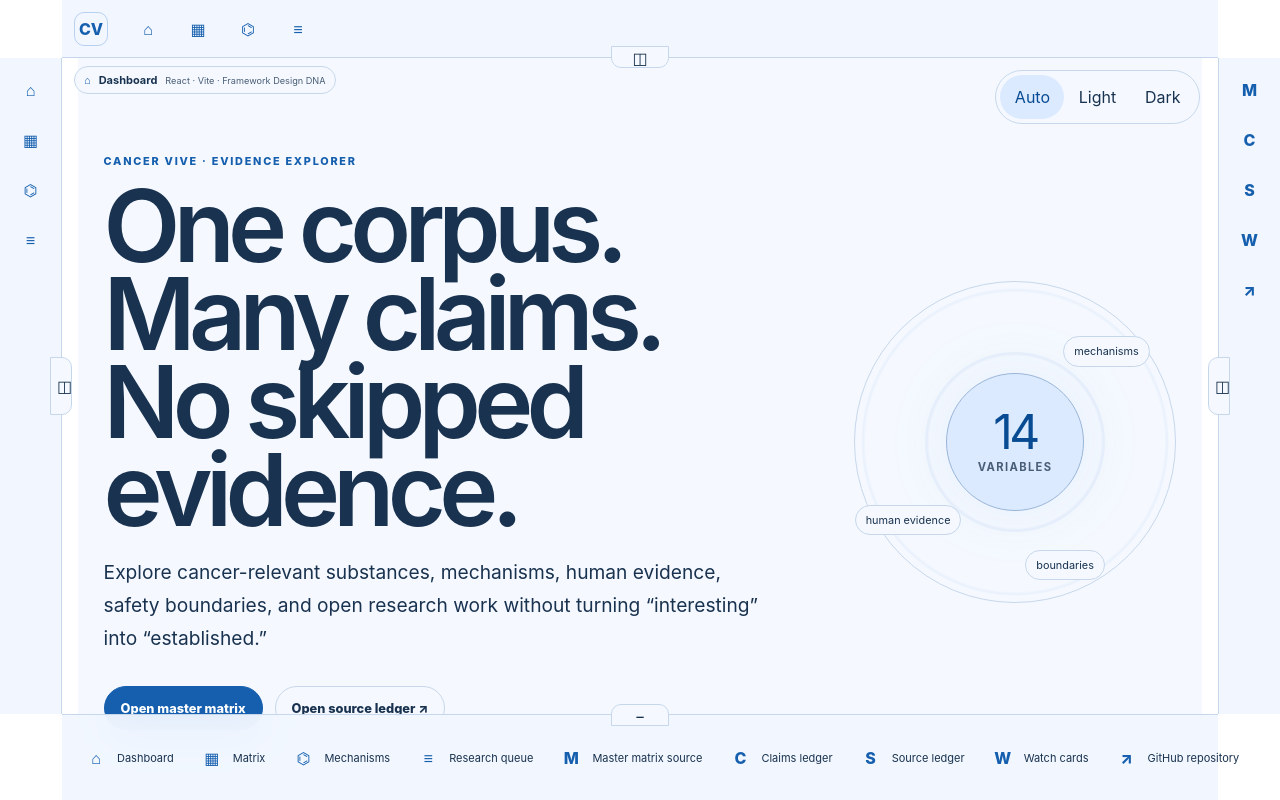
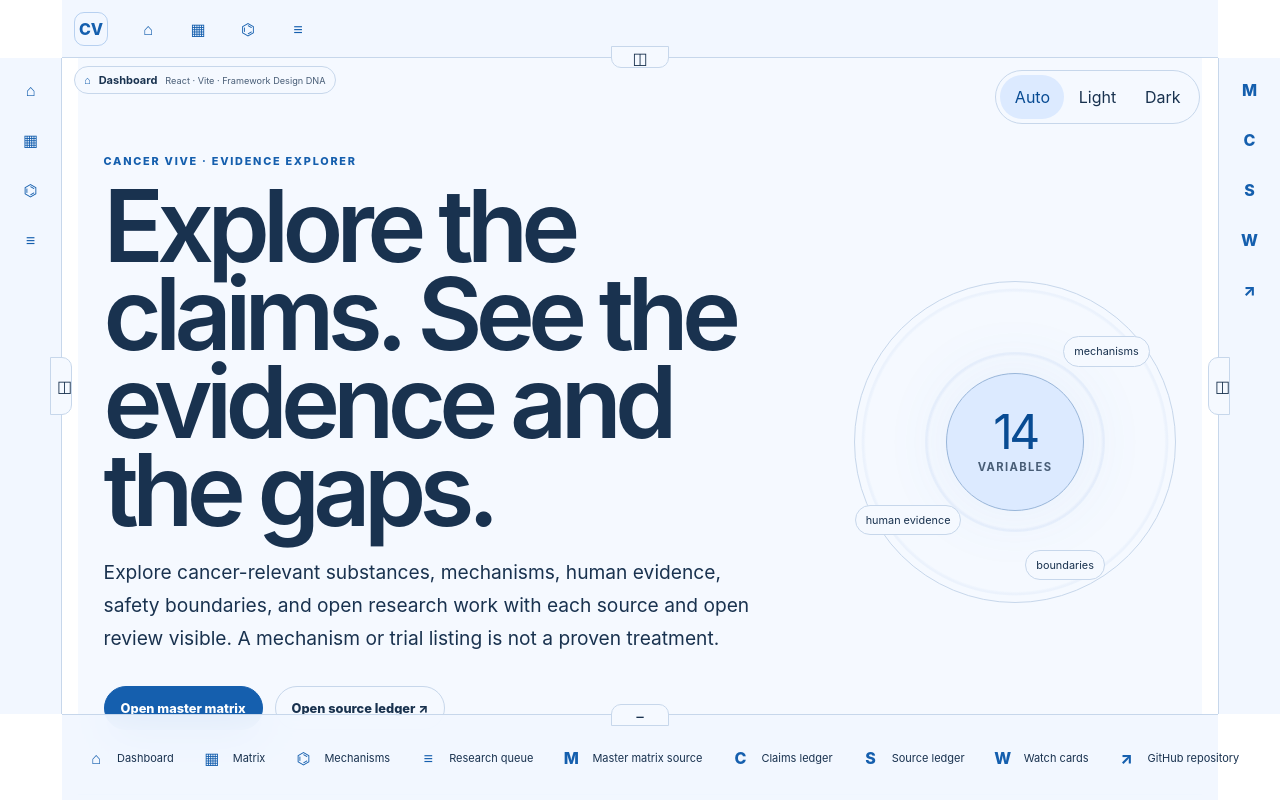
Before and after one commit to marvelousempire/cancer-vive, a React (Vite) app: page / in a window 1280 px wide. Shown: the top 800 px of the page. Built offline with nearby package versions, Linux system fonts and the light colour scheme.

Commit message:
Clarify public evidence copy and link checked primary records

```diff
--- a/src/App.jsx
+++ b/src/App.jsx
@@ -107,10 +107,10 @@ function Dashboard({ onNavigate }) {
       <section className="hero-panel">
         <div className="hero-copy">
           <p className="eyebrow">Cancer Vive · evidence explorer</p>
-          <h1>One corpus. Many claims. No skipped evidence.</h1>
+          <h1>Explore the claims. See the evidence and the gaps.</h1>
           <p className="hero-text">
             Explore cancer-relevant substances, mechanisms, human evidence, safety boundaries, and open research work
-            without turning “interesting” into “established.”
+            with each source and open review visible. A mechanism or trial listing is not a proven treatment.
           </p>
           <div className="hero-actions">
             <button className="primary-button" onClick={() => onNavigate("matrix")}>Open master matrix</button>
```
